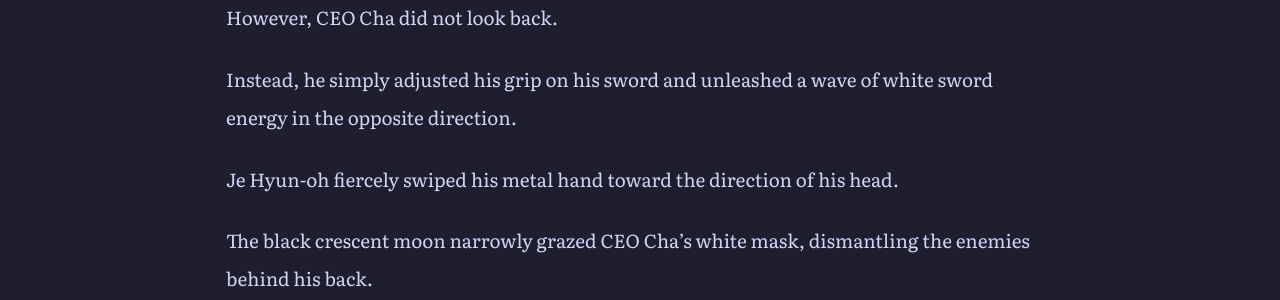
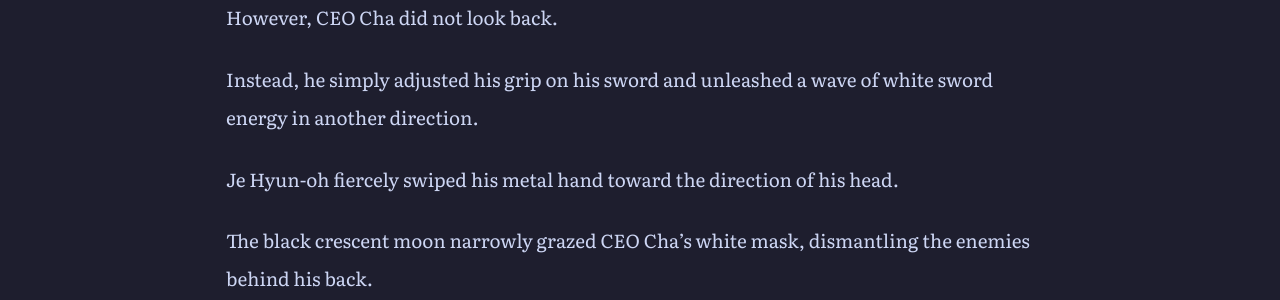
Before and after one commit to soleumn/soleumn.github.io, a Jekyll site: the page built from _chapters/eoshinki/ch182.md, in a window 1280 px wide and 900 px high, scrolled down 4411 px. Shown: the part 195-495 px from the top of the window. Built offline with Jekyll 4.4.1, drawn with Linux system fonts in a browser that asks for light colours; comment, search, counter and statistics services are not loaded.

Commit message:
Edit Chapter 182 (via site)

```diff
--- a/_chapters/eoshinki/ch182.md
+++ b/_chapters/eoshinki/ch182.md
@@ -128,7 +128,7 @@ Deformed, twisted hands lunged like a surprise attack from behind CEO Cha as he
 
 However, CEO Cha did not look back.
 
-Instead, he simply adjusted his grip on his sword and unleashed a wave of white sword energy in the opposite direction.
+Instead, he simply adjusted his grip on his sword and unleashed a wave of white sword energy in another direction.
 
 Je Hyun-oh fiercely swiped his metal hand toward the direction of his head.
 
```
